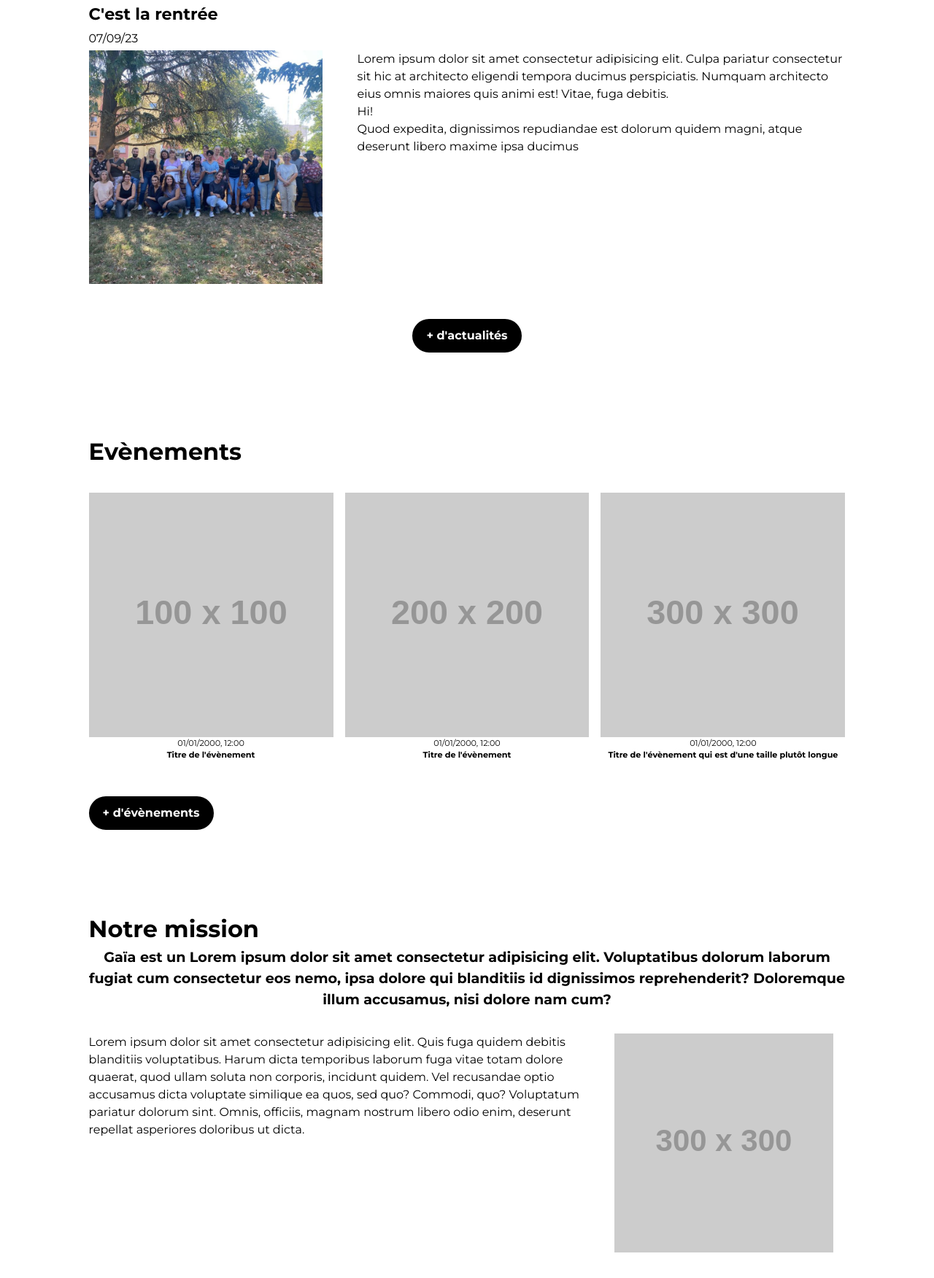
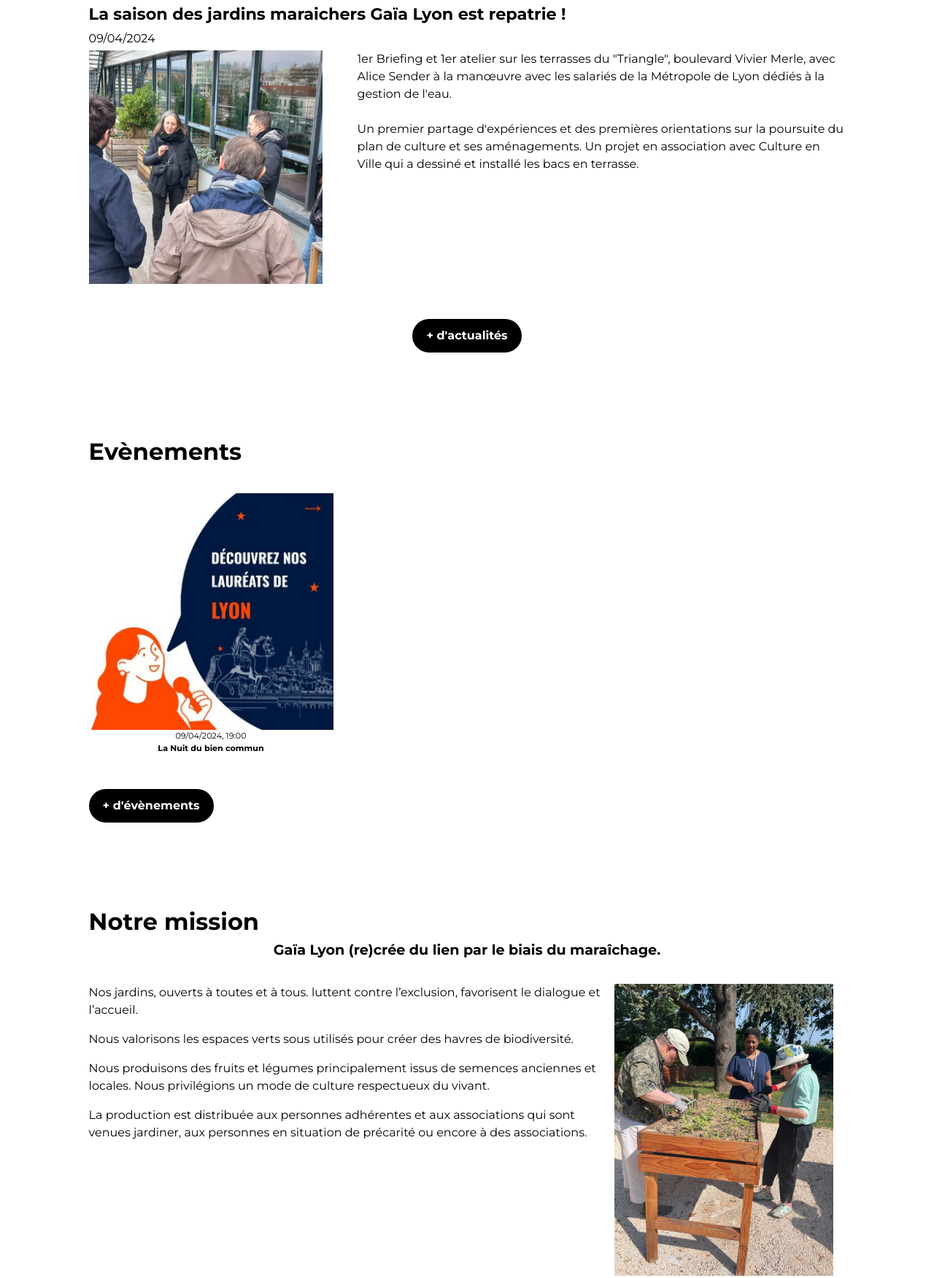
Before and after one commit to tburette/gaia, a plain HTML site: page index.html in a window 1280 px wide. Shown: the part 781-2532 px from the top of the page at 73% size. Drawn offline with Linux system fonts and the light colour scheme; placeholder pictures from the web are drawn by us.

Commit message:
page accueil avec contenu complet

```diff
--- a/index.html
+++ b/index.html
@@ -64,16 +64,20 @@
         <section class="main-card actualite">
             <h2>A la une</h2>
             <div class="derniere-actualite">
-                <h3>C'est la rentrée </h3>
-                <div class="date">07/09/23</div>
-                <img class="attachment-post-thumbnail" src="image actualite ancien site gaia.jpg" alt="">
-                Lorem ipsum dolor sit amet consectetur adipisicing elit. Culpa pariatur consectetur sit hic at
-                architecto
-                eligendi tempora ducimus perspiciatis. Numquam architecto eius omnis maiores quis animi est! Vitae, fuga
-                debitis.
-                <div id="hi">Hi!</div>
-                Quod expedita, dignissimos repudiandae est dolorum quidem magni, atque deserunt libero maxime ipsa
-                ducimus
+                <h3>La saison des jardins maraichers Gaïa Lyon est repatrie ! </h3>
+                <div class="date">09/04/2024</div>
+                <img class="attachment-post-thumbnail" src="actualite saison des jardins.jpg" alt="">
+                <p>
+                    1er Briefing et 1er atelier sur les
+                    terrasses du "Triangle", boulevard Vivier Merle, avec Alice Sender à la manœuvre avec les salariés
+                    de la Métropole de Lyon dédiés à la gestion de l'eau.
+                </p>
+                <br>
+                <p>
+                    Un premier partage d'expériences et des premières orientations sur la poursuite du plan de culture
+                    et ses aménagements. Un projet en association avec Culture en Ville qui a dessiné et installé les
+                    bacs en terrasse.
+                </p>
             </div>
             <div class="center-content">
                 <div class="button plus-actualite">+ d'actualités</div>
@@ -84,17 +88,17 @@
             <h2>Evènements</h2>
             <div class="evenements-list">
                 <div class="evenement">
-                    <img class="evenement__image" src="https://placehold.co/100" alt="">
+                    <img class="evenement__image" src="nuit du bien commun.jpg" alt="">
                     <div class="evenement__description">
                         <div class="evenement__date">
-                            01/01/2000, 12:00
+                            09/04/2024, 19:00
                         </div>
                         <h4 class="evenement__titre">
-                            Titre de l'évènement
+                            La Nuit du bien commun
                         </h4>
                     </div>
                 </div>
-                <div class="evenement">
+                <!-- <div class="evenement">
                     <img class="evenement__image" src="https://placehold.co/200" alt="">
                     <div class="evenement__description">
                         <div class="evenement__date">
@@ -104,8 +108,8 @@
                             Titre de l'évènement
                         </h4>
                     </div>
-                </div>
-                <div class="evenement">
+                </div> -->
+                <!-- <div class="evenement">
                     <img class="evenement__image" src="https://placehold.co/300" alt="">
                     <div class="evenement__description">
                         <div class="evenement__date">
@@ -115,27 +119,36 @@
                             Titre de l'évènement qui est d'une taille plutôt longue
                         </h4>
                     </div>
-                </div>
+                </div> -->
             </div>
             <div class="main-card__button button">+ d'évènements</div>
         </section>
         <section class="main-card notre-mission">
             <h2 class="main-card__title">Notre mission</h2>
             <div class="main-card__intro">
-                Gaïa est un Lorem ipsum dolor sit amet consectetur adipisicing elit. Voluptatibus dolorum laborum fugiat
-                cum consectetur eos nemo, ipsa dolore qui blanditiis id dignissimos reprehenderit? Doloremque illum
-                accusamus, nisi dolore nam cum?
+                <p>Gaïa Lyon (re)crée du lien par le biais du maraîchage.</p>
             </div>
             <div class="main-card__content">
-                <img src="https://placehold.co/300" alt="" class="main-card__image">
+                <img src="mosaicphoto_5_2023-06-19_10-24-31.jpg" alt="" class="main-card__image">
                 <div class="main-card__content-text">
-                    Lorem ipsum dolor sit amet consectetur adipisicing elit. Quis fuga quidem debitis blanditiis
-                    voluptatibus. Harum dicta temporibus laborum fuga vitae totam dolore quaerat, quod ullam soluta non
-                    corporis, incidunt quidem.
-                    Vel recusandae optio accusamus dicta voluptate similique ea quos, sed quo? Commodi, quo? Voluptatum
-                    pariatur dolorum sint. Omnis, officiis, magnam nostrum libero odio enim, deserunt repellat
-                    asperiores
-                    doloribus ut dicta.
+                    <p>
+                        Nos jardins, ouverts à toutes et à tous. luttent contre l’exclusion, favorisent le dialogue et
+                        l’accueil.
+                    </p>
+
+                    <p>Nous valorisons les espaces verts sous utilisés pour créer des havres de biodiversité.</p>
+
+                    <p>
+                        Nous produisons des fruits et légumes principalement issus de semences
+                        anciennes et locales. Nous privilégions un mode de culture respectueux du vivant.
+                    </p>
+
+                    <p>
+                        La production est distribuée aux personnes adhérentes et aux associations qui sont venues
+                        jardiner,
+                        aux
+                        personnes en situation de précarité ou encore à des associations.
+                    </p>
                 </div>
             </div>
             <div class="main-card__button button">+ sur notre mission</div>
@@ -164,20 +177,23 @@
         <section class="main-card nos-jardins">
             <h2 class="main-card__title">Nos jardins</h2>
             <div class="main-card__intro">
-                La Sarra - Lorem ipsum dolor sit amet consectetur adipisicing elit. Voluptatibus dolorum laborum fugiat
-                cum consectetur eos nemo, ipsa dolore qui blanditiis id dignissimos reprehenderit? Doloremque illum
-                accusamus, nisi dolore nam cum?
+                Présentation d'un de nos jardins : La Sarra
             </div>
             <div class="main-card__content">
-                <img src="https://placehold.co/300" alt="" class="main-card__image">
+                <img src="mosaic20230928_155621.jpg" alt="" class="main-card__image">
                 <div class="main-card__content-text">
-                    Lorem ipsum dolor sit amet consectetur adipisicing elit. Quis fuga quidem debitis blanditiis
-                    voluptatibus. Harum dicta temporibus laborum fuga vitae totam dolore quaerat, quod ullam soluta non
-                    corporis, incidunt quidem.
-                    Vel recusandae optio accusamus dicta voluptate similique ea quos, sed quo? Commodi, quo? Voluptatum
-                    pariatur dolorum sint. Omnis, officiis, magnam nostrum libero odio enim, deserunt repellat
-                    asperiores
-                    doloribus ut dicta.
+                    <p>Derrière la basilique de Fourvière, entre le cimetière de Loyasse et la résidence de La Sarra, en
+                        pied d’immeuble, se trouve notre jardin, inauguré en 2023.
+                    </p>
+                    <p>Construit tout en bacs, ce jardin permet à un maximum de personnes d’y venir jardiner. Nous avons
+                        également des tables potagère PMR.
+                    </p>
+
+                    <p>L’objectif de ce jardin est de (re)créer du lien entre riverains, permettre d’appréhender le
+                        mieux manger, les enjeux de biodiversité et surtout produire des fruits et légumes variés à
+                        destination des adhérents et des plus démunis. </p>
+                    <p>Au sein de ce jardin, nous effectuons également des ateliers avec des partenaires du
+                        médico-social, des écoles ou encore des entreprises pour du teambuilding. </p>
                 </div>
             </div>
             <div class="main-card__button button">+ de jardins</div>
@@ -186,15 +202,15 @@
             <h2>Chiffres clés</h2>
             <div class="chiffres-cles__list">
                 <div class="chiffre-cle">
-                    <span class="chiffre-cle__chiffre">99</span>
-                    <span class="chiffre-cle__description">jardins</span>
+                    <span class="chiffre-cle__chiffre">7</span>
+                    <span class="chiffre-cle__description">lombrics réveillés</span>
                 </div>
                 <div class="chiffre-cle">
-                    <span class="chiffre-cle__chiffre">123</span>
-                    <span class="chiffre-cle__description">adhérents</span>
+                    <span class="chiffre-cle__chiffre">120</span>
+                    <span class="chiffre-cle__description">mauvaises herbes arrachées</span>
                 </div>
                 <div class="chiffre-cle">
-                    <span class="chiffre-cle__chiffre">1234</span>
+                    <span class="chiffre-cle__chiffre">800</span>
                     <span class="chiffre-cle__description">litres de café</span>
                 </div>
             </div>
@@ -208,9 +224,9 @@
             <li class="footer__link"><a href="">Nous contacter</a></li>
         </ul>
         <div class="social-media">
-            <a href=""><img src="flat_squared_facebook.png" alt=""></a>
-            <a href=""><img src="flat_squared_instagram.png" alt=""></a>
-            <a href=""><img src="flat_squared_linkedin.png" alt=""></a>
+            <a href="https://www.facebook.com/assogaialyon/"><img src="flat_squared_facebook.png" alt=""></a>
+            <a href="https://www.linkedin.com/company/ga%C3%AFa-lyon/"><img src="flat_squared_instagram.png" alt=""></a>
+            <a href="https://www.instagram.com/associationgaialyon/"><img src="flat_squared_linkedin.png" alt=""></a>
         </div>
     </footer>
     <section class="design-tests" style="border: 2px dashed black;">
```
Also changed, not shown: actualite saison des jardins.jpg (added), nuit du bien commun.jpg (added).
